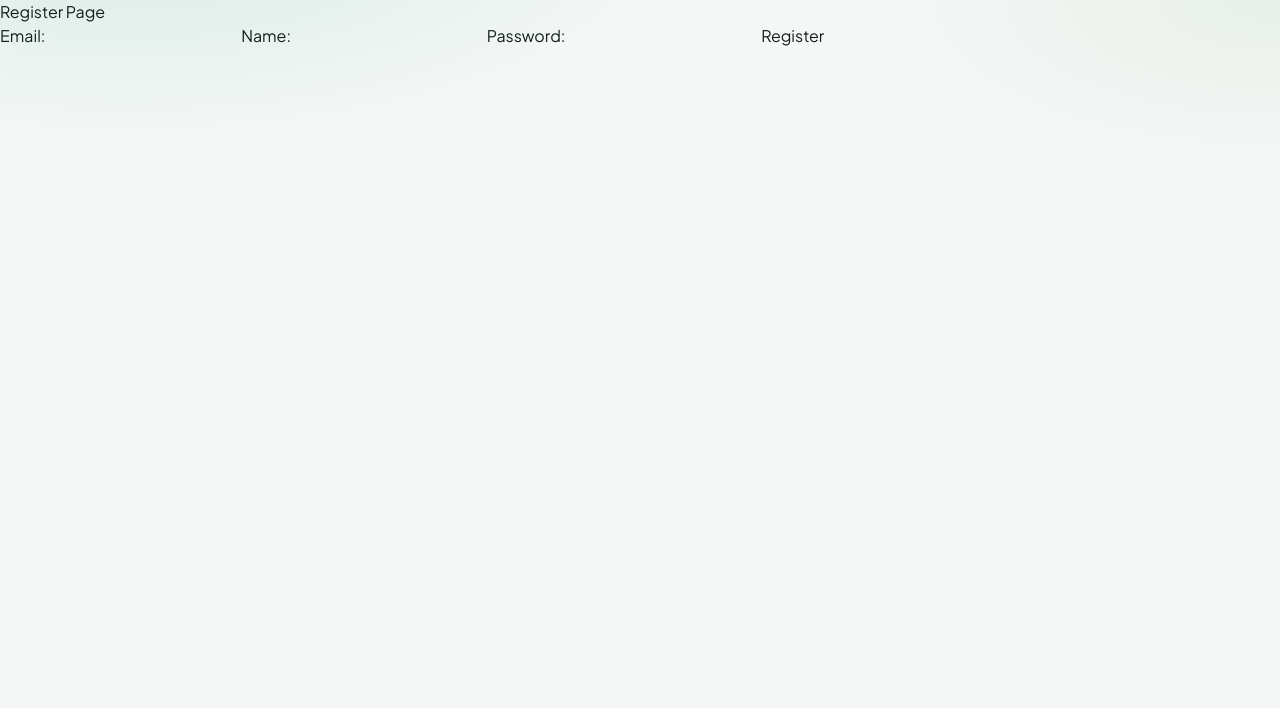
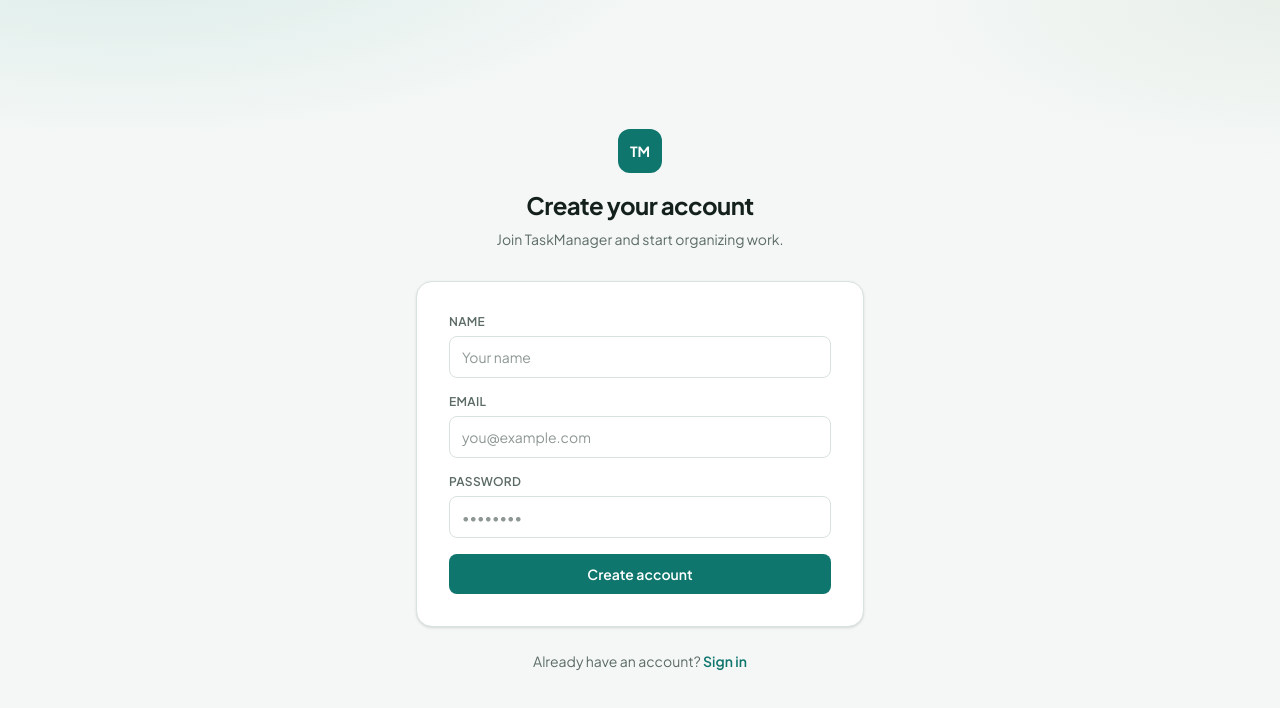
Before and after one commit to isha963/TaskManager, a React (Vite) app in the folder client/: page /register in a window 1280 px wide. Shown: the top 708 px of the page. Built offline with nearby package versions, Linux system fonts and the light colour scheme.

Commit message:
style: improve register  layout with Tailwind CSS

```diff
--- a/client/src/pages/Register.jsx
+++ b/client/src/pages/Register.jsx
@@ -1,72 +1,138 @@
-import {useContext, useState} from 'react'
+import { useContext, useState } from "react";
+import { Link, useNavigate } from "react-router-dom";
+import AuthContext from "../context/AuthContext.jsx";
+import { registerUser } from "../api/authApi.js";
 
+const fieldClass =
+  "w-full rounded-lg border border-[var(--color-line)] bg-white px-3 py-2.5 text-sm text-[var(--color-ink)] outline-none transition placeholder:text-[var(--color-muted)]/70 focus:border-[var(--color-accent)] focus:ring-2 focus:ring-[var(--color-accent)]/20";
 
-import { useNavigate } from 'react-router-dom';
-import AuthContext from '../context/AuthContext.jsx';
-import { registerUser } from '../api/authApi.js';
-
+const labelClass =
+  "mb-1.5 block text-xs font-semibold uppercase tracking-wide text-[var(--color-muted)]";
 
 export default function Register() {
   const [email, setEmail] = useState("");
   const [password, setPassword] = useState("");
   const [name, setName] = useState("");
   const [error, setError] = useState("");
+  const [submitting, setSubmitting] = useState(false);
   const navigate = useNavigate();
   const { login } = useContext(AuthContext);
 
-
-  const handleSubmit= async(e)=> {
+  const handleSubmit = async (e) => {
     e.preventDefault();
     setError("");
+    setSubmitting(true);
     try {
-      const userData = {
-        name,
-        email,
-        password,
-      };
+      const userData = { name, email, password };
       const response = await registerUser(userData);
-
       const { user, token } = response;
       login(user, token);
+      navigate("/dashboard");
+    } catch (err) {
+      if (err.response) {
+        setError(err.response.data.message);
+      } else {
+        setError(err.message);
+      }
+    } finally {
+      setSubmitting(false);
+    }
+  };
 
-      console.log(response);
-      navigate("/dashboard");
-    } catch (error) {
+  return (
+    <div className="flex min-h-screen items-center justify-center px-4 py-12">
+      <div className="w-full max-w-md">
+        <div className="mb-8 text-center">
+          <span className="mx-auto flex h-11 w-11 items-center justify-center rounded-xl bg-[var(--color-accent)] text-sm font-bold text-white">
+            TM
+          </span>
+          <h1 className="mt-4 text-2xl font-bold tracking-tight text-[var(--color-ink)]">
+            Create your account
+          </h1>
+          <p className="mt-2 text-sm text-[var(--color-muted)]">
+            Join TaskManager and start organizing work.
+          </p>
+        </div>
 
-      if (error.response) {
-        console.log(error.response.status);
-        setError(error.response.data.message);
-      } else {
-        console.log(error.message);
-      }
-    }
-  }
-  return (
-    <>
-      <h1>Register Page</h1>
-      <form onSubmit={handleSubmit}>
-        <label>Email:</label>{" "}
+        <div className="rounded-2xl border border-[var(--color-line)] bg-white p-6 shadow-sm sm:p-8">
+          <form onSubmit={handleSubmit} className="space-y-4">
+            <div>
+              <label htmlFor="register-name" className={labelClass}>
+                Name
+              </label>
               <input
+                id="register-name"
+                type="text"
+                autoComplete="name"
+                placeholder="Your name"
+                value={name}
+                onChange={(e) => setName(e.target.value)}
+                className={fieldClass}
+                required
+              />
+            </div>
+
+            <div>
+              <label htmlFor="register-email" className={labelClass}>
+                Email
+              </label>
+              <input
+                id="register-email"
                 type="email"
+                autoComplete="email"
+                placeholder="you@example.com"
                 value={email}
                 onChange={(e) => setEmail(e.target.value)}
+                className={fieldClass}
+                required
               />
-        <label>Name:</label>{" "}
+            </div>
+
+            <div>
+              <label htmlFor="register-password" className={labelClass}>
+                Password
+              </label>
               <input
-          type="text"
-          value={name}
-          onChange={(e) => setName(e.target.value)}
-        />
-        <label>Password:</label>{" "}
-
-        <input
+                id="register-password"
                 type="password"
+                autoComplete="new-password"
+                placeholder="••••••••"
                 value={password}
                 onChange={(e) => setPassword(e.target.value)}
+                className={fieldClass}
+                required
               />
-        <button type='submit'>Register</button>
+            </div>
+
+            {error && (
+              <div
+                role="alert"
+                className="rounded-lg border border-red-200 bg-red-50 px-3 py-2.5 text-sm text-red-700"
+              >
+                {error}
+              </div>
+            )}
+
+            <button
+              type="submit"
+              disabled={submitting}
+              className="w-full rounded-lg bg-[var(--color-accent)] px-4 py-2.5 text-sm font-semibold text-white transition hover:bg-[var(--color-accent-hover)] disabled:cursor-not-allowed disabled:opacity-60"
+            >
+              {submitting ? "Creating account…" : "Create account"}
+            </button>
           </form>
-      {error && <p>{error}</p>}
-    </>
+        </div>
+
+        <p className="mt-6 text-center text-sm text-[var(--color-muted)]">
+          Already have an account?{" "}
+          <Link
+            to="/login"
+            className="font-semibold text-[var(--color-accent)] hover:text-[var(--color-accent-hover)]"
+          >
+            Sign in
+          </Link>
+        </p>
+      </div>
+    </div>
   );
 }
```
Lines whose indentation alone changed are shown as unchanged.
